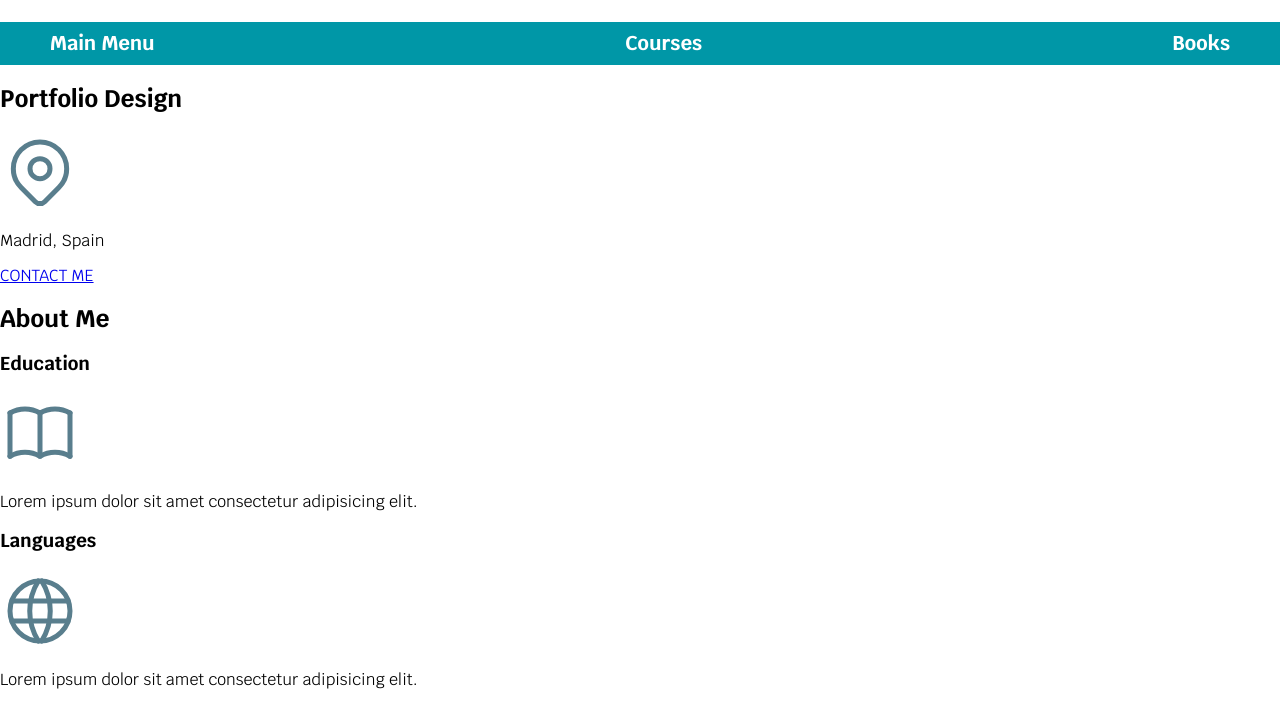
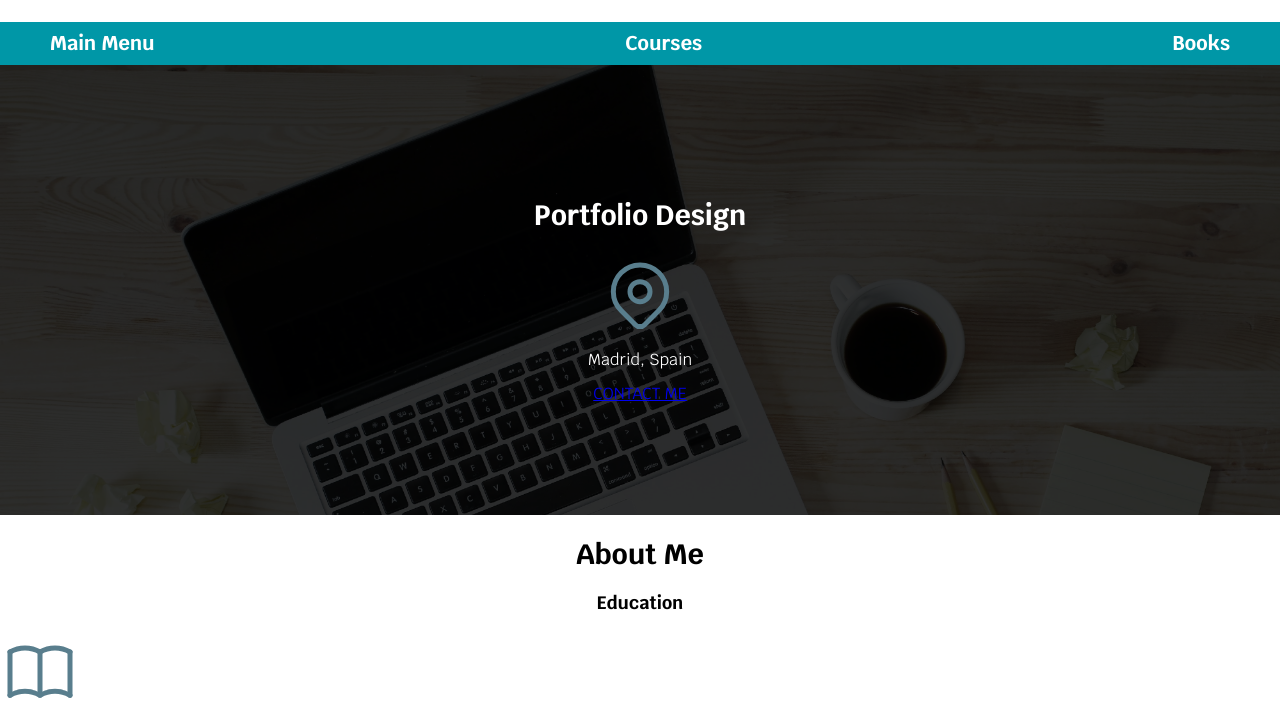
Before and after one commit to AlejandroGLo/Web-Development-Course, a plain HTML site: page Freelancer/index.html in a window 1280 px wide. Shown: the part 73-778 px from the top of the page. Drawn offline with Linux system fonts and the light colour scheme; files that its build step writes are made by us from their sources; files whose address does not match are found by name.

Commit message:
Added picture, centered items

```diff
--- a/Freelancer/index.html
+++ b/Freelancer/index.html
@@ -24,17 +24,19 @@
         </nav>
     </div>
 
-    <section>
-        <h2>Portfolio Design</h2>
+    <section class="hero">
+        <div class="content-hero">
+            <h2>Portfolio Design</h2>
+
             <svg xmlns="http://www.w3.org/2000/svg" class="icon icon-tabler icon-tabler-map-pin" width="80" height="80" viewBox="0 0 24 24" stroke-width="1.5" stroke="#597e8d" fill="none" stroke-linecap="round" stroke-linejoin="round">
                 <path stroke="none" d="M0 0h24v24H0z" fill="none"/>
                 <circle cx="12" cy="11" r="3" />
                 <path d="M17.657 16.657l-4.243 4.243a2 2 0 0 1 -2.827 0l-4.244 -4.243a8 8 0 1 1 11.314 0z" />
-              </svg>
-        <p>Madrid, Spain</p>
+            </svg>
+            <p>Madrid, Spain</p>
 
-        <a href="#">CONTACT ME</a>
-
+            <a href="#">CONTACT ME</a>
+        </div>
     </section>
 
     <main>
--- a/Freelancer/style.css
+++ b/Freelancer/style.css
@@ -3,13 +3,16 @@
     --black: #212121;
     --primary: #FFC107;
     --secondary:#0097A7;
-    --grey: #757575;
-
+    --grey: #757575
 
 }
 
 html{
     font-size: 62.5%;
+    box-sizing: border-box;
+}
+*, *:before, *:after{
+    box-sizing: inherit;
 }
 
 body{
@@ -17,10 +20,18 @@ body{
     font-family: 'Krub', sans-serif;
 }
 
+h1{
+    font-size: 3.8rem;
+}
+h2{
+    font-size: 2.8rem;
+}
+h3{
+    font-size: 1.8rem;
+}
 
-.title {
+h1,h2,h3 {
     text-align: center;
-    font-size: 3.8rem;
 }
 
 .title span {
@@ -28,7 +39,7 @@ body{
 }
 
 .container{
-    width: 120rem;
+    max-width: 120rem;
     /*margin-top: 0;
     margin-right: auto;
     margin-bottom: 0;
@@ -46,10 +57,20 @@ body{
 
 .main-nav{
     display: flex;
-    justify-content: space-between;
+    flex-direction:column;
+
+}
+
+@media (min-width: 768px) {
+    .main-nav{
+        flex-direction: row;
+        justify-content: space-between;
+    }
 }
 
 .main-nav a{
+    display:block;
+    text-align:center;
     color:var(--white);
     text-decoration:none;
     font-size:2rem;
@@ -60,3 +81,31 @@ body{
 .main-nav a:hover{
     color:var(--primary);
 }
+
+
+.hero{
+    background-image: url(./img/profile.jpg);
+    background-repeat: no-repeat;
+    background-size: cover;
+    height:450px;
+    padding:20px;
+    position:relative;
+}
+
+.content-hero{
+    position:absolute;
+    background-color: rgba(0,0,0,0.8);
+    top:0;
+    right:0;
+    bottom:0;
+    left:0;
+
+    display:flex;
+    flex-direction:column;
+    align-items: center;
+    justify-content: center;
+}
+
+.content-hero h2, .content-hero p{
+    color:var(--white);
+}
```
Also changed, not shown: Freelancer/img/coding.png (deleted), Freelancer/img/profile.jpg (added).
